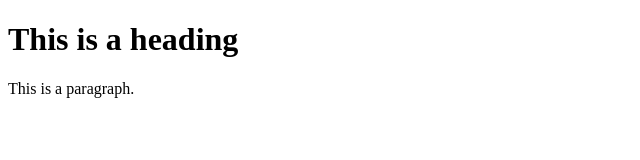
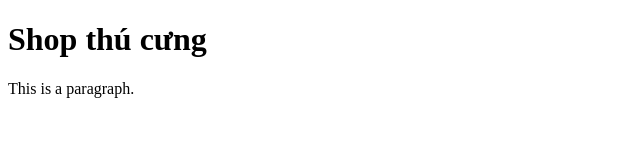
Before and after one commit to baolongvvt-coder/Design, a plain HTML site: page index.html in a window 1280 px wide. Shown: the whole page, without its empty margins (0-640 px from the left). Drawn offline with Linux system fonts and the light colour scheme.

Commit message:
Update index.html

```diff
--- a/index.html
+++ b/index.html
@@ -3,7 +3,7 @@
 <title>HTML LongPhan</title>
 <body>
 
-<h1>This is a heading</h1>
+<h1>Shop thú cưng</h1>
 <p>This is a paragraph.</p>
 
 </body>
```
